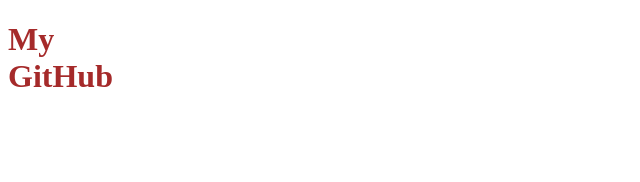
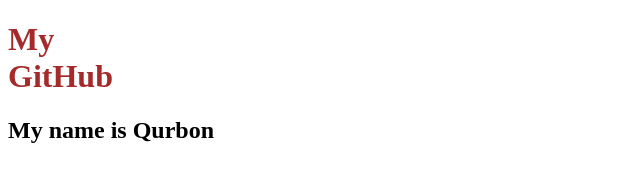
Before and after one commit to Qurbon97/git-GitHub, a plain HTML site: page index.html in a window 1280 px wide. Shown: the whole page, without its empty margins (0-640 px from the left). Drawn offline with Linux system fonts and the light colour scheme.

Commit message:
Added new h2

```diff
--- a/index.html
+++ b/index.html
@@ -9,6 +9,7 @@
   </head>
   <body>
     <h1>My GitHub</h1>
+    <h2>My name is Qurbon</h2>
 
     <script src="script.js"></script>
   </body>
```
